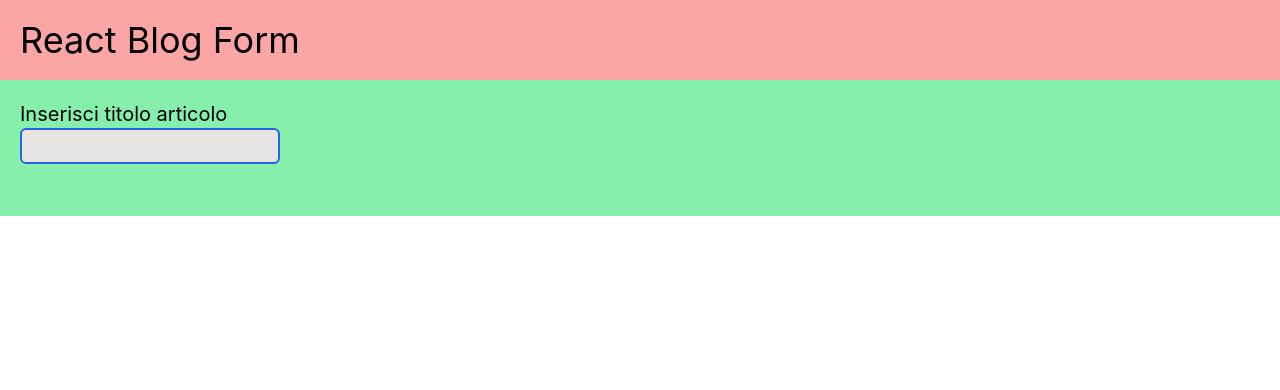
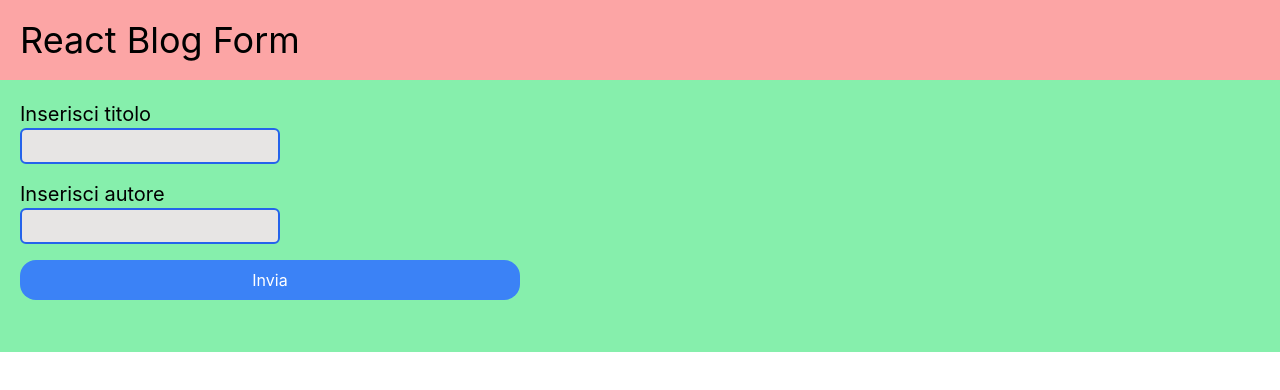
Before and after one commit to Aj-Herrera-99/react-form, a React (Vite) app: page / in a window 1280 px wide. Shown: the top 390 px of the page. Built offline with nearby package versions, Linux system fonts and the light colour scheme.

Commit message:
aggiunto campo autore

```diff
--- a/src/App.jsx
+++ b/src/App.jsx
@@ -2,25 +2,26 @@ import { useState } from "react";
 
 function App() {
     // states
-    const [formData, setFormData] = useState({ title: "" });
+    const [formData, setFormData] = useState({ title: "", author: "" });
     const [articles, setArticles] = useState([]);
 
     // actions
     const handleTitleChange = (e) => {
-        console.log(e.target.value);
         setFormData({ ...formData, title: e.target.value });
+    };
+    const handleAuthorChange = (e) => {
+        setFormData({ ...formData, author: e.target.value });
     };
 
     const handleSubmit = (e) => {
         e.preventDefault();
-        console.log("test");
+        console.log("Test");
         setArticles([...articles, formData]);
-        setFormData({ title: "" });
+        setFormData({ title: "", author: "" });
     };
 
     const handleRemoveClick = (e) => {
         const indexTarget = e.target.closest("li").getAttribute("index");
-        console.log(indexTarget);
         const filteredArticles = articles.filter(
             (article, index) => index != indexTarget
         );
@@ -34,10 +35,14 @@ function App() {
             </header>
 
             <main className="p-5 bg-green-300">
-                <form action="#" onSubmit={handleSubmit}>
+                <form
+                    action="#"
+                    onSubmit={handleSubmit}
+                    className="flex flex-col gap-4 max-w-[500px]"
+                >
                     <div className="flex flex-col items-start">
                         <label htmlFor="title" className="text-xl">
-                            Inserisci titolo articolo
+                            Inserisci titolo
                         </label>
                         <input
                             className="p-1 border-2 border-blue-600 rounded-md bg-stone-200"
@@ -46,29 +51,52 @@ function App() {
                             name="title"
                             value={formData.title}
                             onChange={handleTitleChange}
+                            required
                         />
                     </div>
+                    <div className="flex flex-col items-start">
+                        <label htmlFor="author" className="text-xl">
+                            Inserisci autore
+                        </label>
+                        <input
+                            className="p-1 border-2 border-blue-600 rounded-md bg-stone-200"
+                            type="text"
+                            id="author"
+                            name="author"
+                            value={formData.author}
+                            onChange={handleAuthorChange}
+                            required
+                        />
+                    </div>
+                    <button
+                        type="submit"
+                        className="py-2 text-white bg-blue-500 rounded-2xl hover:bg-blue-600"
+                    >
+                        Invia
+                    </button>
                 </form>
                 <ul className="flex flex-col w-1/2 gap-2 my-4 ">
                     {articles.map((article, index) => (
                         <li
                             key={index}
                             index={index}
-                            className="relative max-w-[500px]"
+                            className="relative max-w-[500px] px-4 py-2 border-2 rounded-md border-slate-400"
                         >
-                            <div>
-                                <div className="px-4 py-2 border-2 rounded-md border-slate-400">
-                                    <span className="font-semibold">
-                                        Titolo:
-                                    </span>
-                                    <span> {article.title}</span>
-                                </div>
-                                <span
-                                    onClick={handleRemoveClick}
-                                    className="absolute top-[-10px] right-0 text-xl text-red-600 pt-1 pr-1 cursor-pointer hover:scale-125"
-                                >
-                                    x
+                            <div className="flex flex-col">
+                                <span>
+                                    <span className="font-semibold">Titolo: </span>
+                                    {article.title}
                                 </span>
+                                <span>
+                                    <span className="font-semibold">Autore: </span>
+                                    {article.author}
+                                </span>
+                            </div>
+                            <div
+                                onClick={handleRemoveClick}
+                                className="absolute top-[-10px] right-0 text-xl text-red-600 pt-1 pr-1 cursor-pointer hover:scale-125"
+                            >
+                                x
                             </div>
                         </li>
                     ))}
```
